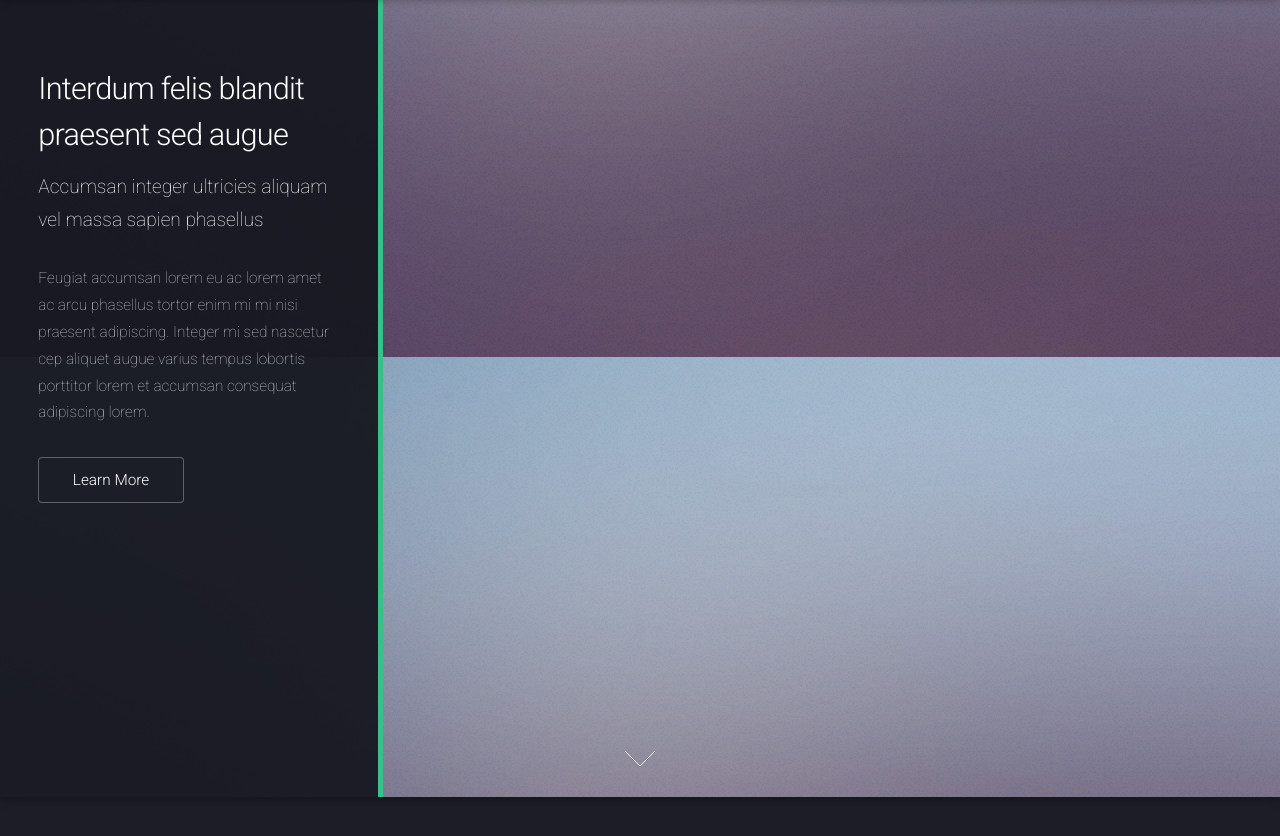
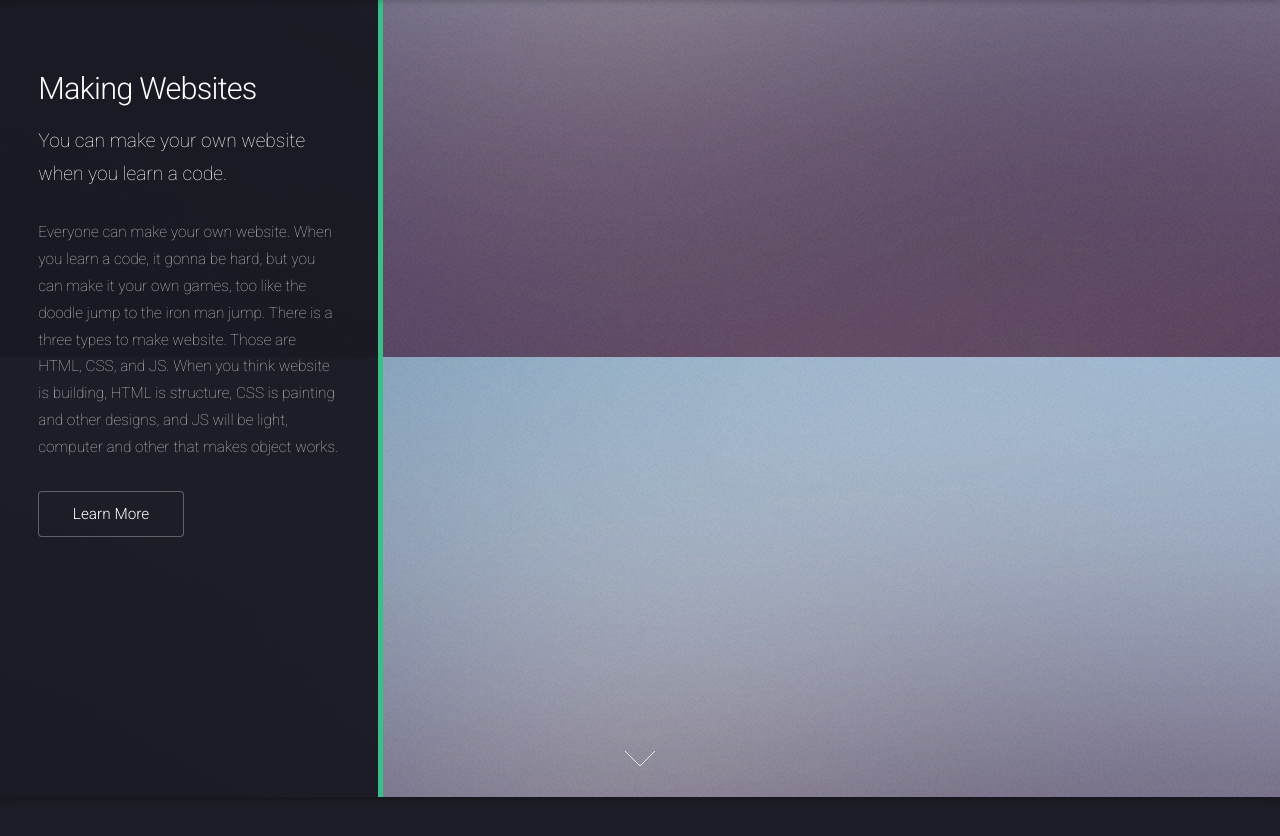
Before and after one commit to jadenshim/jadenshim.github.io, a plain HTML site: page index.html in a window 1280 px wide. Shown: the part 2403-3239 px from the top of the page. Drawn offline with Linux system fonts and the light colour scheme.

Commit message:
finish almost things

```diff
--- a/index.html
+++ b/index.html
@@ -105,10 +105,10 @@
 					<span class="image fit main bottom"><img src="images/pic04.jpg" alt="" /></span>
 					<div class="content">
 						<header>
-							<h2>Interdum felis blandit praesent sed augue</h2>
-							<p>Accumsan integer ultricies aliquam vel massa sapien phasellus</p>
+							<h2>Making Websites</h2>
+							<p>You can make your own website when you learn a code.</p>
 						</header>
-						<p>Feugiat accumsan lorem eu ac lorem amet ac arcu phasellus tortor enim mi mi nisi praesent adipiscing. Integer mi sed nascetur cep aliquet augue varius tempus lobortis porttitor lorem et accumsan consequat adipiscing lorem.</p>
+						<p>Everyone can make your own website. When you learn a code, it gonna be hard, but you can make it your own games, too like the doodle jump to the iron man jump. There is a three types to make website. Those are HTML, CSS, and JS. When you think website is building, HTML is structure, CSS is painting and other designs, and JS will be light, computer and other that makes object works.</p>
 						<ul class="actions">
 							<li><a href="#" class="button">Learn More</a></li>
 						</ul>
```
